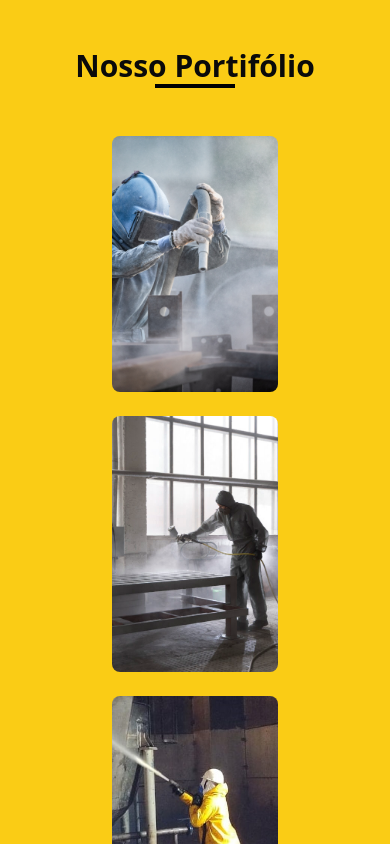
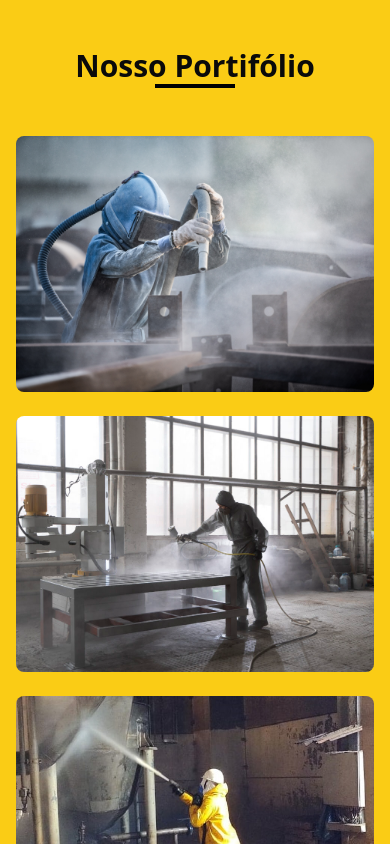
Before and after one commit to agencia-vexio/engjato, a Next.js app: page / in a window 390 px wide. Shown: the part 3780-4624 px from the top of the page. Built offline with nearby package versions, Linux system fonts and the light colour scheme.

Commit message:
correção bug imagem 6 que nao aparece no carrossel de clientes

```diff
--- a/app/_componentes/PortfolioSection .tsx
+++ b/app/_componentes/PortfolioSection .tsx
@@ -88,7 +88,7 @@ export default function PortfolioSection() {
           <div className="w-20 h-1 bg-black mx-auto mb-8"></div>
         </motion.h2>
 
-        <div className="grid grid-cols-1 sm:grid-cols-2 lg:grid-cols-3 gap-6 ml-24 mr-24">
+        <div className="grid grid-cols-1 sm:grid-cols-2 lg:grid-cols-3 gap-6 md:ml-24 md:mr-24">
           {portfolioItems.map((item, index) => (
             <motion.div
               key={item.id}
--- a/app/_componentes/services-section.tsx
+++ b/app/_componentes/services-section.tsx
@@ -52,7 +52,7 @@ const ServiceCard = ({ number, title, description, delay = 0 }: ServiceCardProps
       <h3 className="mt-8 mb-3 text-xl font-bold text-white">{title}</h3>
       <p className="text-gray-100">{description}</p>
       <motion.div
-        className="absolute -bottom-6 -right-6 w-24 h-24 rounded-full bg-gradient-to-br from-yellow-400/70 to-yellow-500/35"
+        className="absolute -bottom-6 -right-6 w-24 h-24 sm:w-14 sm:h-14 rounded-full bg-gradient-to-br from-yellow-400/70 to-yellow-500/35"
         animate={{
           scale: [1, 1.1, 1],
         }}
```
